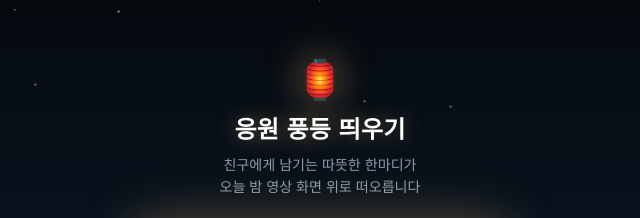
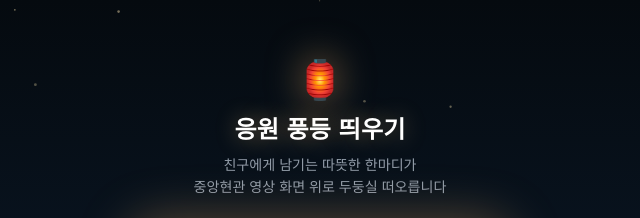
Before and after one commit to sEduinfo/sEduinfo.github.io, a plain HTML site: page board/message.html in a window 1280 px wide. Shown: the top 218 px of the page, 320-960 px from the left. Drawn offline with Linux system fonts and the light colour scheme.

Commit message:
Update message text and fix HTML closing tag

```diff
--- a/board/message.html
+++ b/board/message.html
@@ -185,7 +185,7 @@
   <div class="page-title">
     <div class="emoji">🏮</div>
     <h1>응원 풍등 띄우기</h1>
-    <p>친구에게 남기는 따뜻한 한마디가<br>오늘 밤 영상 화면 위로 떠오릅니다</p>
+    <p>친구에게 남기는 따뜻한 한마디가<br>중앙현관 영상 화면 위로 두둥실 떠오릅니다</p>
   </div>
 
   <div class="lantern-card">
```
